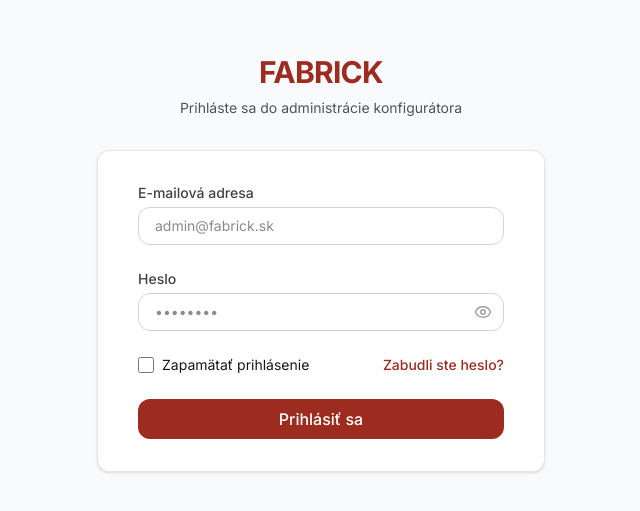
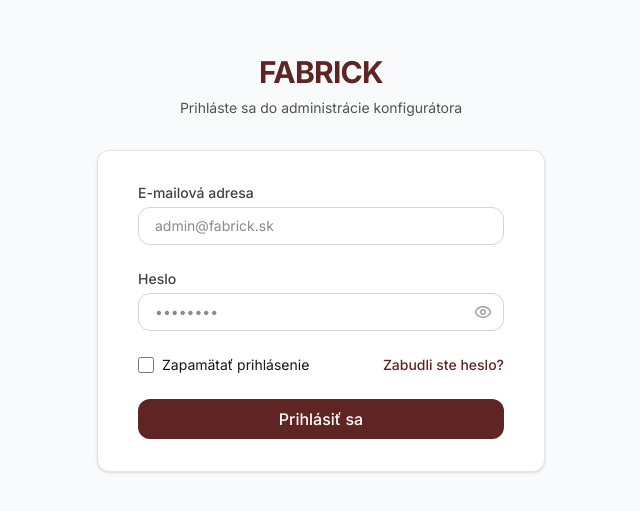
Before and after one commit to TamasFABRICK/fabrick-admin-panel, a Next.js app: page /login in a window 1280 px wide. Shown: the part 149-660 px from the top of the page, without its empty margins (319-959 px from the left). Built offline with nearby package versions, Linux system fonts and the light colour scheme.

Commit message:
style: sync primary brand color to #5F2524 across admin panel

```diff
--- a/src/app/globals.css
+++ b/src/app/globals.css
@@ -1,8 +1,8 @@
 @import "tailwindcss";
 
 @theme inline {
-  --color-primary: #9b2c1f;
-  --color-primary-hover: #7a2218;
+  --color-primary: #5f2524;
+  --color-primary-hover: #4d1e1d;
   --color-background: #f8fafc;
   --color-foreground: #262626;
   --font-sans: var(--font-inter);
```
Also changed, not shown: 1 other file (tests, documents, lock files or other folders).
